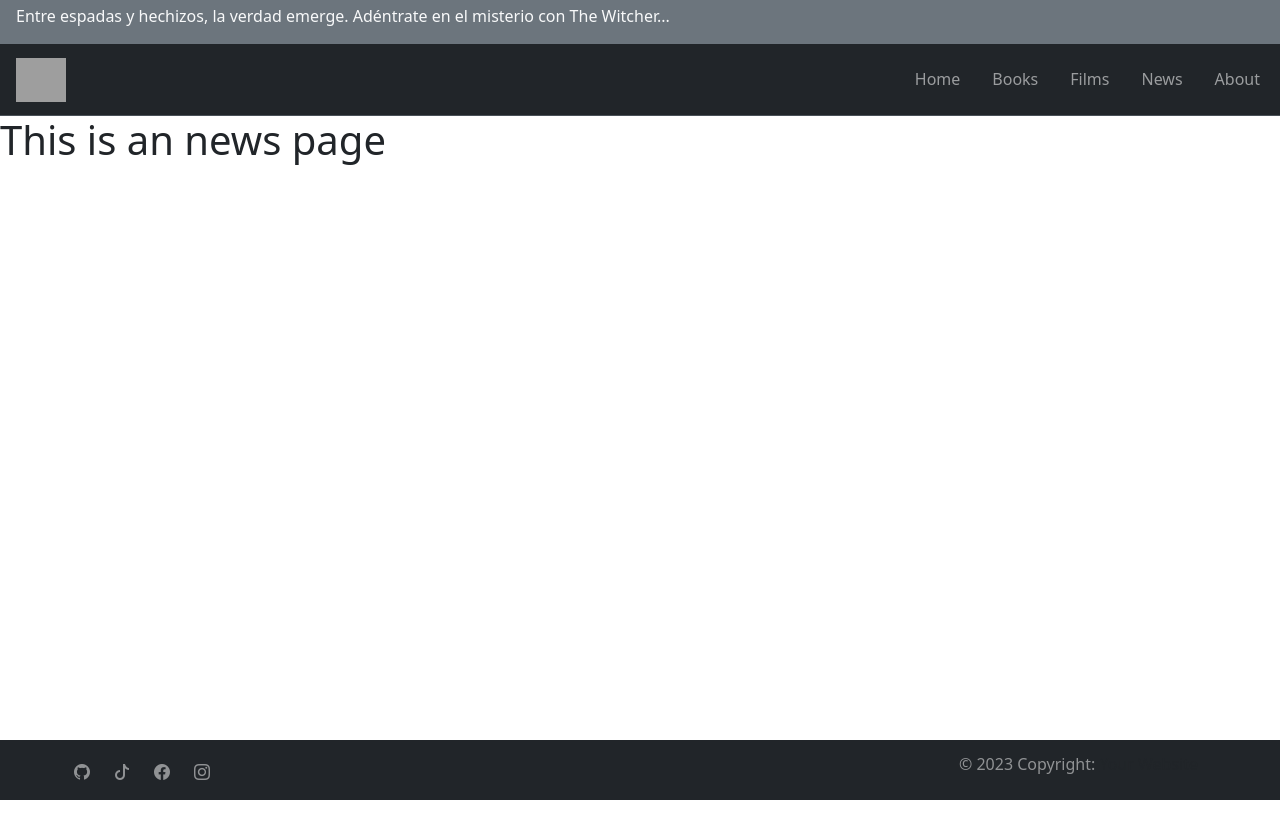
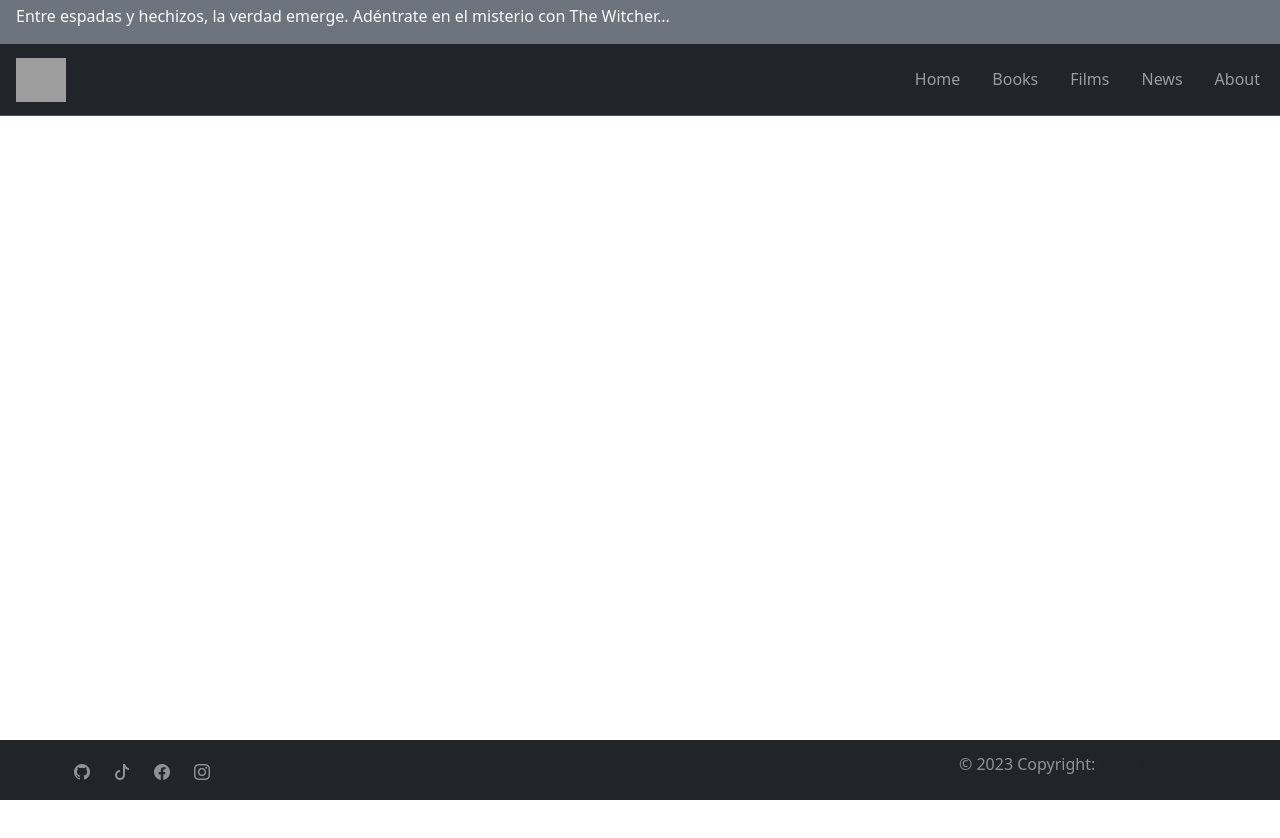
Before and after one commit to Stegonyrob/The-Whitcher, a Vue app: page /news in a window 1280 px wide. Shown: the top 838 px of the page. Before the commit the page ends 800 px from the top, so only its background shows below. Built offline with nearby package versions, Linux system fonts and the light colour scheme; grey boxes are pictures that could not be loaded.

Commit message:
add home img

```diff
--- a/src/views/HomeView.vue
+++ b/src/views/HomeView.vue
@@ -55,6 +55,6 @@ import 'bootstrap'
   </section>
 </template>
 
-<style lang="scss">
+<style scoped lang="scss">
 
 </style>
--- a/src/views/NewsView.vue
+++ b/src/views/NewsView.vue
@@ -1,8 +1,9 @@
 <template>
-    <div class="news">
-      <h1>This is an news page</h1>
-    </div>
+     <body>
+      <!-- <div class="bg-image" style="background-image: url('');"</div> -->
+     </body>
   </template>
+
 
   <style>
 
```
Also changed, not shown: src/components/NewsContainer.vue (added, +11 -0 lines), src/assets/img/thewitcher1.jpg (added).
